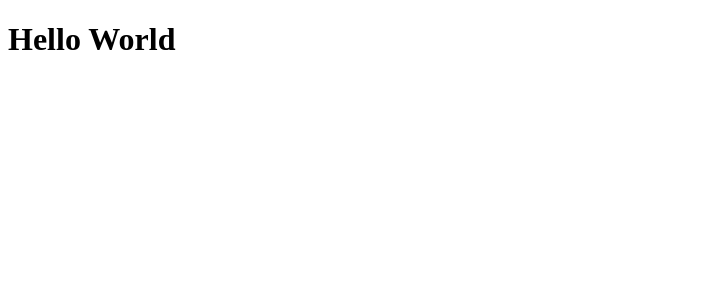
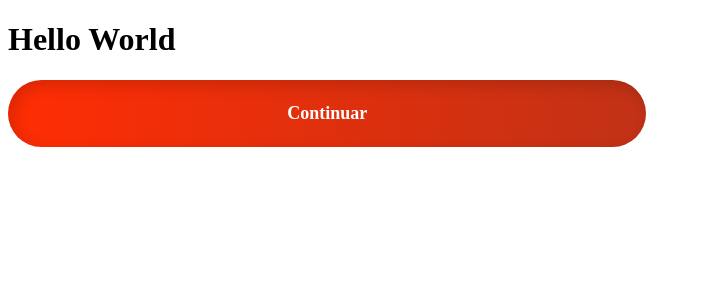
Before and after one commit to Eduardo-SBorges/React-Login-Project, a React (Create React App) app: page / in a window 1280 px wide. Shown: the top 300 px of the page, without its empty margins (0-701 px from the left). Built offline with nearby package versions, Linux system fonts and the light colour scheme; a web font is replaced by a local one.

Commit message:
test: button's component

```diff
--- a/src/App.js
+++ b/src/App.js
@@ -1,9 +1,11 @@
 import React from 'react';
+import Button from './components/Button';
 
 const App = () => {
   return (
     <>
       <h1>Hello World</h1>
+      <Button/>
     </>
   );
 };
--- a/src/components/Button.js
+++ b/src/components/Button.js
@@ -2,15 +2,12 @@ import React from 'react'
 import styled  from 'styled-components'
 import Text from './Text'
 
-const Button = () => {
-
-  const Btn = styled.button`
+const Btn = styled.button`
     color: white;
     border-radius: 50px;
     border: none;
     background: linear-gradient(90deg, #FF2D04 0%, #C13216 100%);
     box-shadow: inset 5px 5px 15px rgba(0, 0, 0, 0.15);
-    border-radius: 50px;
     padding: 5px 0;
     width: 50.5%;
     &:hover {
@@ -20,6 +17,10 @@ const Button = () => {
     }
   `
 
+const Button = () => {
+
+
+
   return (
     <Btn>{<Text text="Continuar" size="18px" weight="700"/>}</Btn>
   )
--- a/src/components/Text.js
+++ b/src/components/Text.js
@@ -2,13 +2,15 @@ import React from 'react'
 import styled  from 'styled-components'
 import PropTypes from 'prop-types'
 
+const Paragraph = styled.p`
+  font-size: ${props => props.size};
+  color: ${props => props.color};
+  font-family: 'Mark Pro';
+  font-weight: ${props => props.weight};
+`
+
 const Text = ({text, size, color, weight}) => {
-  const Paragraph = styled.p`
-  font-size: ${size};
-  color: ${color};
-  font-family: 'Mark Pro';
-  font-weight: ${weight};
-`
+
 
   return (
     <Paragraph size={size} color={color} weight={weight}>{text}</Paragraph>
@@ -18,11 +20,12 @@ const Text = ({text, size, color, weight}) => {
 Text.propTypes = {
   text: PropTypes.string.isRequired,
   size: PropTypes.string.isRequired,
-  color: PropTypes.string.isRequired,
+  color: PropTypes.string,
 }
 
 Text.defaultProps = {
-  weight: "400"
+  weight: "400",
+  color: "#fff"
 }
 
-export default Text
+export default Text;
```
Also changed, not shown: package.json (+8 -2 lines), 1 other file (tests, documents, lock files or other folders).
